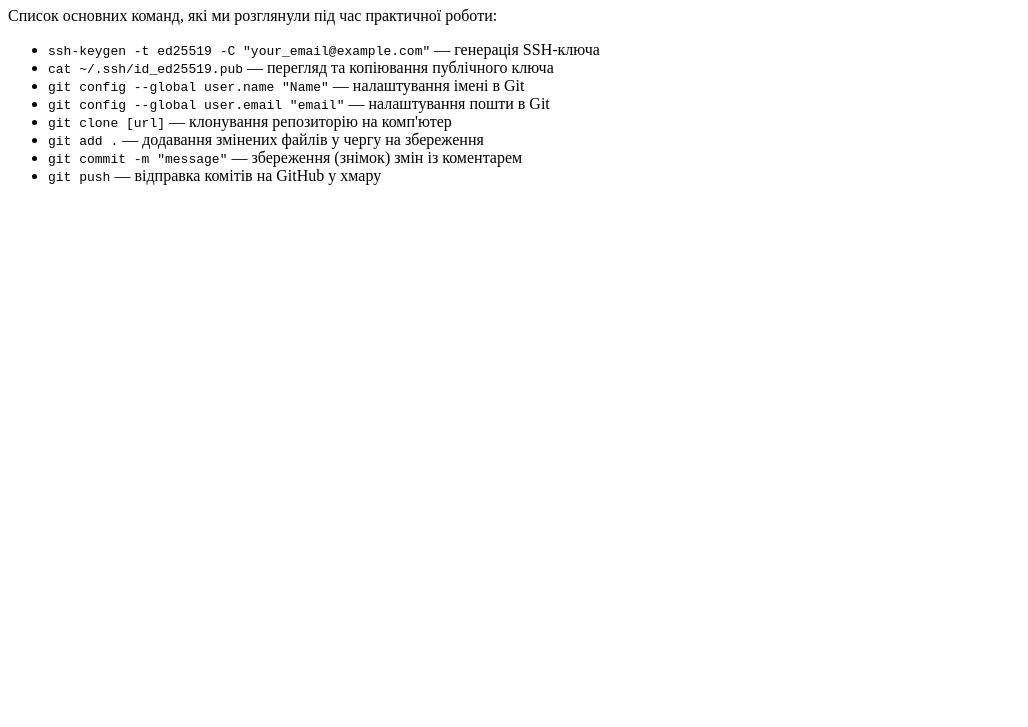
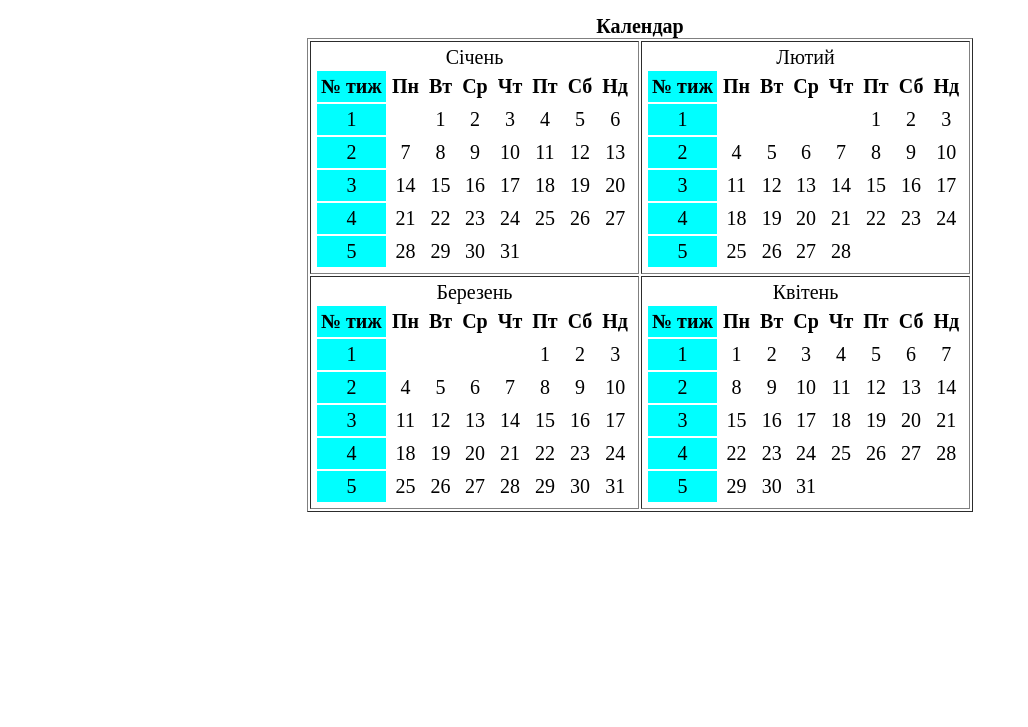
Before and after one commit to marynahrebin/Homework, a plain HTML site: page index.html in a window 1280 px wide. Shown: the part 73-800 px from the top of the page, without its empty margins (0-1028 px from the left). Drawn offline with Linux system fonts and the light colour scheme.

Commit message:
add calendar homework

```diff
--- a/index.html
+++ b/index.html
@@ -1,22 +1,100 @@
 <!DOCTYPE html>
 <html lang="uk">
 <head>
-<meta charset="UTF-8">
-<title>Мої команди термінала</title>
+    <meta charset="UTF-8">
+    <title>Календар</title>
+    <style>
+        body {
+            font-size: 20px;
+            padding: 5rem;
+        }
+        th, td {
+            padding: 0.25rem;
+        }
+        table {
+            text-align: center;
+            margin-left: auto;
+            margin-right: auto;
+        }
+    </style>
 </head>
 <body>
-<h1>Команди термінала та Git</h1>
-<p>Список основних команд, які ми розглянули під час практичної роботи:</p>
 
-<ul>
-<li><code>ssh-keygen -t ed25519 -C "your_email@example.com"</code> — генерація SSH-ключа</li>
-<li><code>cat ~/.ssh/id_ed25519.pub</code> — перегляд та копіювання публічного ключа</li>
-<li><code>git config --global user.name "Name"</code> — налаштування імені в Git</li>
-<li><code>git config --global user.email "email"</code> — налаштування пошти в Git</li>
-<li><code>git clone [url]</code> — клонування репозиторію на комп'ютер</li>
-<li><code>git add .</code> — додавання змінених файлів у чергу на збереження</li>
-<li><code>git commit -m "message"</code> — збереження (знімок) змін із коментарем</li>
-<li><code>git push</code> — відправка комітів на GitHub у хмару</li>
-</ul>
+    <table border="1">
+        <caption style="font-size: 20px; font-weight: bold;">Календар</caption>
+
+        <tr>
+            <td>
+                <table>
+                    <caption>Січень</caption>
+                    <colgroup>
+                        <col style="background-color: rgb(0, 255, 255);">
+                    </colgroup>
+                    <tr>
+                        <th>№ тиж</th> <th>Пн</th> <th>Вт</th> <th>Ср</th> <th>Чт</th> <th>Пт</th> <th>Сб</th> <th>Нд</th>
+                    </tr>
+                    <tr> <td>1</td> <td></td> <td>1</td> <td>2</td> <td>3</td> <td>4</td> <td>5</td> <td>6</td> </tr>
+                    <tr> <td>2</td> <td>7</td> <td>8</td> <td>9</td> <td>10</td> <td>11</td> <td>12</td> <td>13</td> </tr>
+                    <tr> <td>3</td> <td>14</td> <td>15</td> <td>16</td> <td>17</td> <td>18</td> <td>19</td> <td>20</td> </tr>
+                    <tr> <td>4</td> <td>21</td> <td>22</td> <td>23</td> <td>24</td> <td>25</td> <td>26</td> <td>27</td> </tr>
+                    <tr> <td>5</td> <td>28</td> <td>29</td> <td>30</td> <td>31</td> <td></td> <td></td> <td></td> </tr>
+                </table>
+            </td>
+
+            <td>
+                <table>
+                    <caption>Лютий</caption>
+                    <colgroup>
+                        <col style="background-color: rgb(0, 255, 255);">
+                    </colgroup>
+                    <tr>
+                        <th>№ тиж</th> <th>Пн</th> <th>Вт</th> <th>Ср</th> <th>Чт</th> <th>Пт</th> <th>Сб</th> <th>Нд</th>
+                    </tr>
+                    <tr> <td>1</td> <td></td> <td></td> <td></td> <td></td> <td>1</td> <td>2</td> <td>3</td> </tr>
+                    <tr> <td>2</td> <td>4</td> <td>5</td> <td>6</td> <td>7</td> <td>8</td> <td>9</td> <td>10</td> </tr>
+                    <tr> <td>3</td> <td>11</td> <td>12</td> <td>13</td> <td>14</td> <td>15</td> <td>16</td> <td>17</td> </tr>
+                    <tr> <td>4</td> <td>18</td> <td>19</td> <td>20</td> <td>21</td> <td>22</td> <td>23</td> <td>24</td> </tr>
+                    <tr> <td>5</td> <td>25</td> <td>26</td> <td>27</td> <td>28</td> <td></td> <td></td> <td></td> </tr>
+                </table>
+            </td>
+        </tr>
+
+        <tr>
+            <td>
+                <table>
+                    <caption>Березень</caption>
+                    <colgroup>
+                         <col style="background-color: rgb(0, 255, 255);">
+                    </colgroup>
+                    <tr>
+                        <th>№ тиж</th> <th>Пн</th> <th>Вт</th> <th>Ср</th> <th>Чт</th> <th>Пт</th> <th>Сб</th> <th>Нд</th>
+                    </tr>
+                    <tr> <td>1</td> <td></td> <td></td> <td></td> <td></td> <td>1</td> <td>2</td> <td>3</td> </tr>
+                    <tr> <td>2</td> <td>4</td> <td>5</td> <td>6</td> <td>7</td> <td>8</td> <td>9</td> <td>10</td> </tr>
+                    <tr> <td>3</td> <td>11</td> <td>12</td> <td>13</td> <td>14</td> <td>15</td> <td>16</td> <td>17</td> </tr>
+                    <tr> <td>4</td> <td>18</td> <td>19</td> <td>20</td> <td>21</td> <td>22</td> <td>23</td> <td>24</td> </tr>
+                    <tr> <td>5</td> <td>25</td> <td>26</td> <td>27</td> <td>28</td> <td>29</td> <td>30</td> <td>31</td> </tr>
+                </table>
+            </td>
+
+            <td>
+                <table>
+                    <caption>Квітень</caption>
+                    <colgroup>
+                         <col style="background-color: rgb(0, 255, 255);">
+                    </colgroup>
+                    <tr>
+                        <th>№ тиж</th> <th>Пн</th> <th>Вт</th> <th>Ср</th> <th>Чт</th> <th>Пт</th> <th>Сб</th> <th>Нд</th>
+                    </tr>
+                    <tr> <td>1</td> <td>1</td> <td>2</td> <td>3</td> <td>4</td> <td>5</td> <td>6</td> <td>7</td> </tr>
+                    <tr> <td>2</td> <td>8</td> <td>9</td> <td>10</td> <td>11</td> <td>12</td> <td>13</td> <td>14</td> </tr>
+                    <tr> <td>3</td> <td>15</td> <td>16</td> <td>17</td> <td>18</td> <td>19</td> <td>20</td> <td>21</td> </tr>
+                    <tr> <td>4</td> <td>22</td> <td>23</td> <td>24</td> <td>25</td> <td>26</td> <td>27</td> <td>28</td> </tr>
+                    <tr> <td>5</td> <td>29</td> <td>30</td> <td>31</td> <td></td> <td></td> <td></td> <td></td> </tr>
+                </table>
+            </td>
+        </tr>
+    </table>
+
 </body>
 </html>
```
